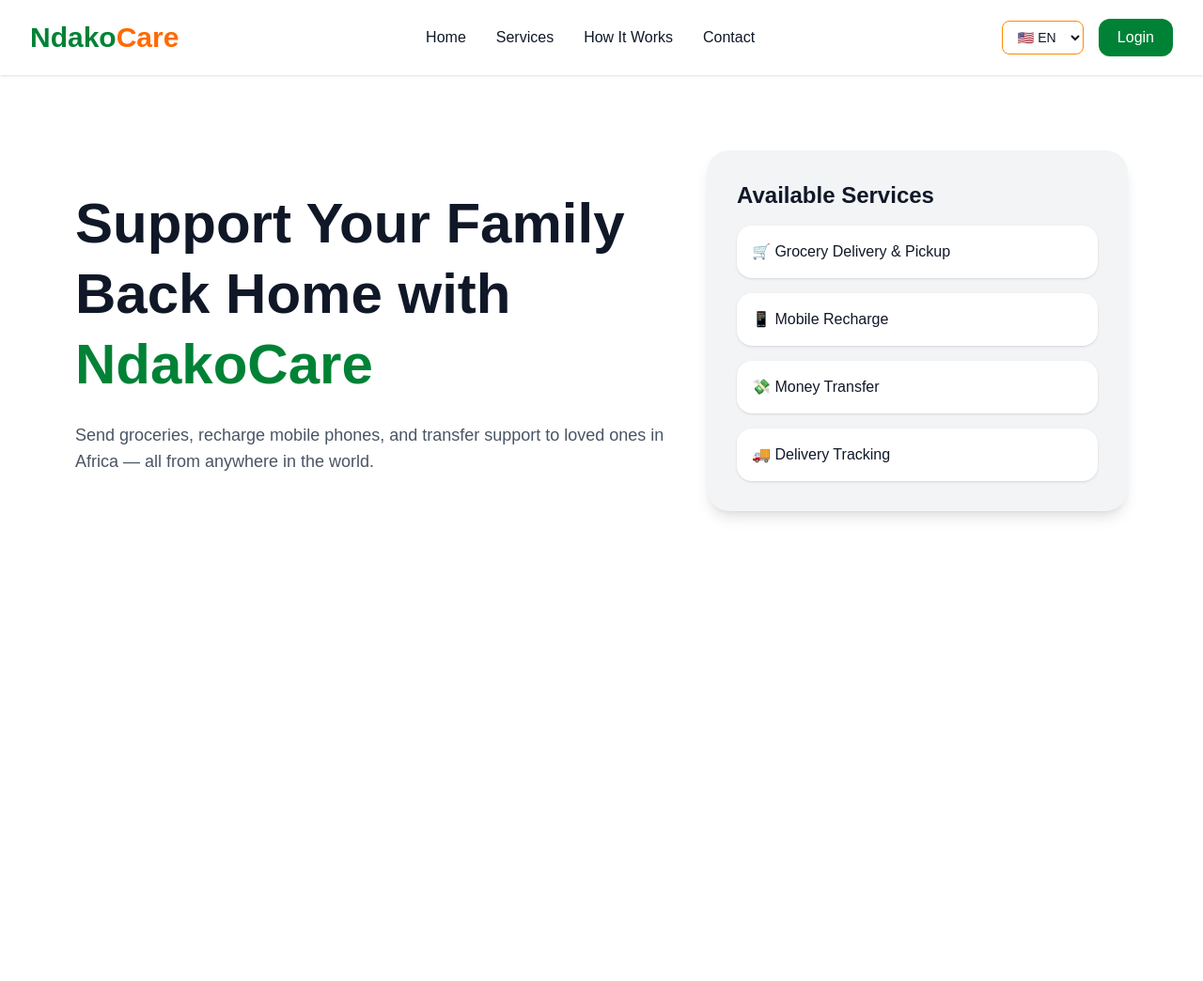
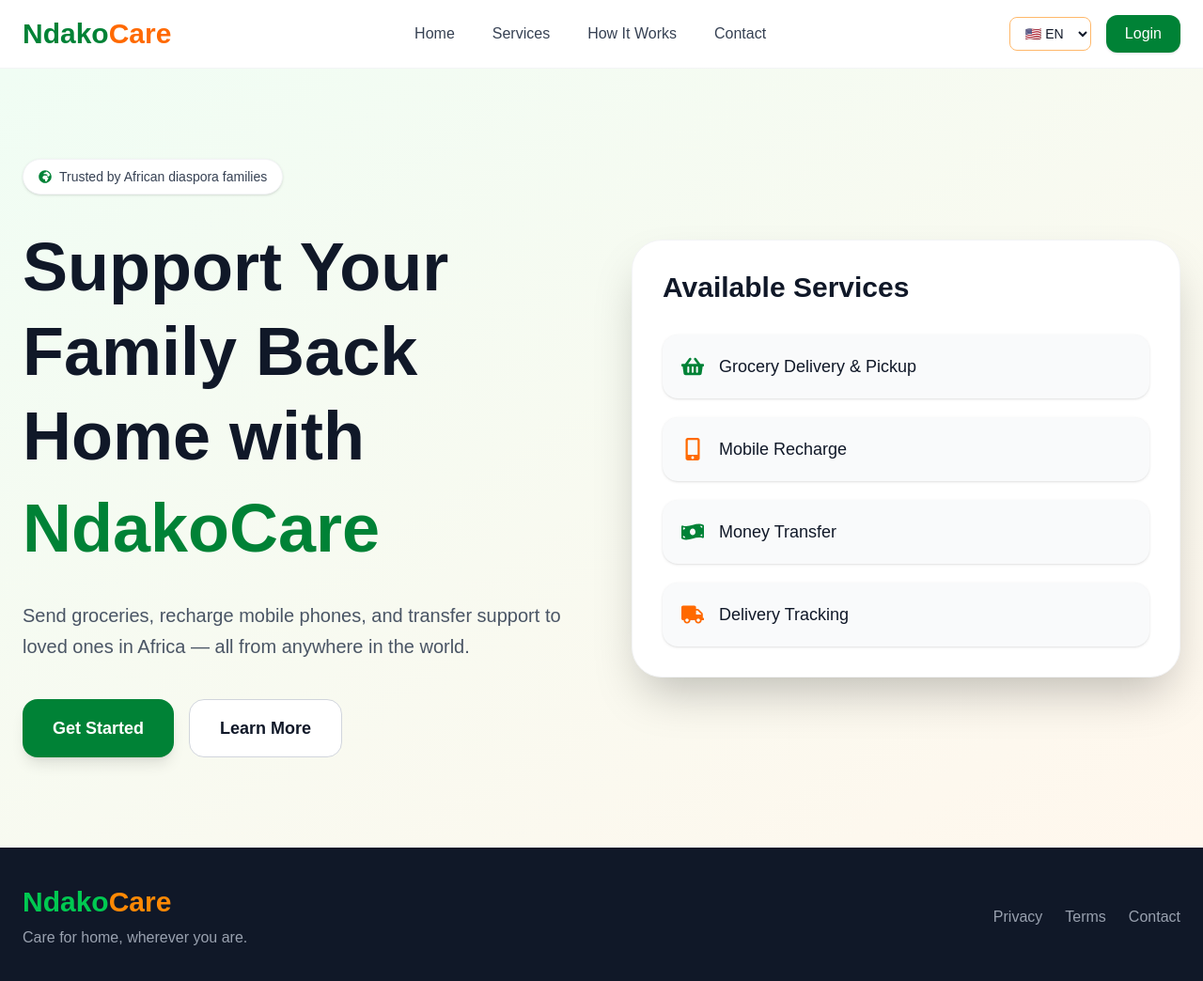
Before and after one commit to fpaida/ndakocare, a Next.js app: page / in a window 1280 px wide. Shown: the top 1044 px of the page at 94% size. Before the commit the page ends 800 px from the top, so only its background shows below. Built offline with nearby package versions, Linux system fonts and the light colour scheme.

Commit message:
Improved professional NdakoCare homepage UI

```diff
--- a/app/page.tsx
+++ b/app/page.tsx
@@ -2,8 +2,15 @@
 
 import { useState } from "react";
 
+import {
+  FaShoppingBasket,
+  FaMobileAlt,
+  FaMoneyBillWave,
+  FaTruck,
+  FaGlobeAfrica,
+} from "react-icons/fa";
+
 export default function Home() {
-
   const [language, setLanguage] = useState("en");
 
   const translations = {
@@ -13,14 +20,17 @@ export default function Home() {
       how: "How It Works",
       contact: "Contact",
       login: "Login",
-      title: "Support Your Family Back Home with",
-      subtitle:
+      heroTitle: "Support Your Family Back Home with",
+      heroSubtitle:
         "Send groceries, recharge mobile phones, and transfer support to loved ones in Africa — all from anywhere in the world.",
+      getStarted: "Get Started",
+      learnMore: "Learn More",
+      available: "Available Services",
       grocery: "Grocery Delivery & Pickup",
       recharge: "Mobile Recharge",
       transfer: "Money Transfer",
       tracking: "Delivery Tracking",
-      available: "Available Services",
+      trusted: "Trusted by African diaspora families",
     },
 
     fr: {
@@ -29,14 +39,17 @@ export default function Home() {
       how: "Fonctionnement",
       contact: "Contact",
       login: "Connexion",
-      title: "Soutenez Votre Famille au Pays avec",
-      subtitle:
+      heroTitle: "Soutenez Votre Famille au Pays avec",
+      heroSubtitle:
         "Envoyez des courses, rechargez des téléphones mobiles et transférez de l’aide à vos proches en Afrique — depuis n’importe où dans le monde.",
+      getStarted: "Commencer",
+      learnMore: "En savoir plus",
+      available: "Services Disponibles",
       grocery: "Livraison & Retrait des Courses",
       recharge: "Recharge Mobile",
       transfer: "Transfert d’Argent",
       tracking: "Suivi de Livraison",
-      available: "Services Disponibles",
+      trusted: "Adopté par les familles de la diaspora africaine",
     },
   };
 
@@ -46,83 +59,135 @@ export default function Home() {
     <main className="min-h-screen bg-white text-gray-900">
 
       {/* NAVBAR */}
-      <nav className="flex items-center justify-between px-8 py-5 shadow-sm">
+      <nav className="sticky top-0 z-50 bg-white/90 backdrop-blur-md border-b border-gray-100">
+
+        <div className="max-w-7xl mx-auto flex items-center justify-between px-6 py-4">
 
           {/* LOGO */}
-        <div className="text-3xl font-bold">
+          <div className="text-3xl font-extrabold">
             <span className="text-green-700">Ndako</span>
             <span className="text-orange-500">Care</span>
           </div>
 
           {/* NAV LINKS */}
-        <div className="hidden md:flex gap-8 font-medium">
-          <a href="#" className="hover:text-green-700">{t.home}</a>
-          <a href="#" className="hover:text-green-700">{t.services}</a>
-          <a href="#" className="hover:text-green-700">{t.how}</a>
-          <a href="#" className="hover:text-green-700">{t.contact}</a>
+          <div className="hidden md:flex gap-10 font-medium text-gray-700">
+            <a href="#" className="hover:text-green-700 transition">
+              {t.home}
+            </a>
+
+            <a href="#" className="hover:text-green-700 transition">
+              {t.services}
+            </a>
+
+            <a href="#" className="hover:text-green-700 transition">
+              {t.how}
+            </a>
+
+            <a href="#" className="hover:text-green-700 transition">
+              {t.contact}
+            </a>
           </div>
 
           {/* RIGHT SIDE */}
           <div className="flex items-center gap-4">
 
-          {/* LANGUAGE SWITCHER */}
             <select
               value={language}
               onChange={(e) => setLanguage(e.target.value)}
-            className="border border-orange-400 rounded-lg px-3 py-2 text-sm"
+              className="border border-orange-300 rounded-lg px-3 py-2 text-sm"
             >
               <option value="en">🇺🇸 EN</option>
               <option value="fr">🇫🇷 FR</option>
             </select>
 
-          {/* LOGIN BUTTON */}
-          <button className="bg-green-700 text-white px-5 py-2 rounded-xl hover:bg-green-800 transition">
+            <button className="bg-green-700 text-white px-5 py-2 rounded-xl hover:bg-green-800 transition shadow">
               {t.login}
             </button>
+
+          </div>
 
         </div>
 
       </nav>
 
       {/* HERO SECTION */}
-      <section className="px-8 py-20 md:px-20 flex flex-col md:flex-row items-center justify-between gap-10">
+      <section className="bg-gradient-to-br from-green-50 to-orange-50">
 
-        <div className="max-w-2xl">
+        <div className="max-w-7xl mx-auto px-6 py-24 grid md:grid-cols-2 gap-16 items-center">
 
-          <h1 className="text-5xl md:text-6xl font-bold leading-tight">
-            {t.title}{" "}
-            <span className="text-green-700">NdakoCare</span>
+          {/* LEFT SIDE */}
+          <div>
+
+            <div className="inline-flex items-center gap-2 bg-white shadow-sm border border-gray-100 rounded-full px-4 py-2 text-sm font-medium text-gray-700 mb-8">
+              <FaGlobeAfrica className="text-green-700" />
+              {t.trusted}
+            </div>
+
+            <h1 className="text-5xl md:text-7xl font-extrabold leading-tight">
+
+              {t.heroTitle}
+
+              <span className="block text-green-700 mt-2">
+                NdakoCare
+              </span>
+
             </h1>
 
-          <p className="mt-6 text-lg text-gray-600">
-            {t.subtitle}
+            <p className="mt-8 text-xl text-gray-600 leading-relaxed">
+              {t.heroSubtitle}
             </p>
+
+            <div className="mt-10 flex flex-wrap gap-4">
+
+              <button className="bg-green-700 hover:bg-green-800 transition text-white px-8 py-4 rounded-2xl text-lg font-semibold shadow-lg">
+                {t.getStarted}
+              </button>
+
+              <button className="bg-white border border-gray-300 hover:bg-gray-100 transition px-8 py-4 rounded-2xl text-lg font-semibold">
+                {t.learnMore}
+              </button>
 
             </div>
 
-        {/* SERVICES CARD */}
-        <div className="bg-gray-100 p-8 rounded-3xl shadow-lg w-full max-w-md">
+          </div>
 
-          <h2 className="text-2xl font-bold mb-4">
+          {/* RIGHT SIDE CARD */}
+          <div className="bg-white p-8 rounded-[2rem] shadow-2xl border border-gray-100">
+
+            <h2 className="text-3xl font-bold mb-8">
               {t.available}
             </h2>
 
-          <div className="space-y-4">
+            <div className="space-y-5">
 
-            <div className="bg-white p-4 rounded-2xl shadow-sm">
-              🛒 {t.grocery}
+              <div className="flex items-center gap-4 bg-gray-50 hover:bg-green-50 transition p-5 rounded-2xl shadow-sm">
+                <FaShoppingBasket className="text-green-700 text-2xl" />
+                <span className="font-medium text-lg">
+                  {t.grocery}
+                </span>
               </div>
 
-            <div className="bg-white p-4 rounded-2xl shadow-sm">
-              📱 {t.recharge}
+              <div className="flex items-center gap-4 bg-gray-50 hover:bg-green-50 transition p-5 rounded-2xl shadow-sm">
+                <FaMobileAlt className="text-orange-500 text-2xl" />
+                <span className="font-medium text-lg">
+                  {t.recharge}
+                </span>
               </div>
 
-            <div className="bg-white p-4 rounded-2xl shadow-sm">
-              💸 {t.transfer}
+              <div className="flex items-center gap-4 bg-gray-50 hover:bg-green-50 transition p-5 rounded-2xl shadow-sm">
+                <FaMoneyBillWave className="text-green-700 text-2xl" />
+                <span className="font-medium text-lg">
+                  {t.transfer}
+                </span>
               </div>
 
-            <div className="bg-white p-4 rounded-2xl shadow-sm">
-              🚚 {t.tracking}
+              <div className="flex items-center gap-4 bg-gray-50 hover:bg-green-50 transition p-5 rounded-2xl shadow-sm">
+                <FaTruck className="text-orange-500 text-2xl" />
+                <span className="font-medium text-lg">
+                  {t.tracking}
+                </span>
+              </div>
+
             </div>
 
           </div>
@@ -131,6 +196,40 @@ export default function Home() {
 
       </section>
 
+      {/* FOOTER */}
+      <footer className="bg-gray-900 text-white py-10">
+
+        <div className="max-w-7xl mx-auto px-6 flex flex-col md:flex-row justify-between items-center gap-6">
+
+          <div>
+            <h2 className="text-3xl font-bold">
+              <span className="text-green-500">Ndako</span>
+              <span className="text-orange-400">Care</span>
+            </h2>
+
+            <p className="text-gray-400 mt-2">
+              Care for home, wherever you are.
+            </p>
+          </div>
+
+          <div className="flex gap-6 text-gray-400">
+            <a href="#" className="hover:text-white transition">
+              Privacy
+            </a>
+
+            <a href="#" className="hover:text-white transition">
+              Terms
+            </a>
+
+            <a href="#" className="hover:text-white transition">
+              Contact
+            </a>
+          </div>
+
+        </div>
+
+      </footer>
+
     </main>
   );
 }
--- a/package.json
+++ b/package.json
@@ -11,7 +11,8 @@
   "dependencies": {
     "next": "16.2.6",
     "react": "19.2.4",
-    "react-dom": "19.2.4"
+    "react-dom": "19.2.4",
+    "react-icons": "^5.6.0"
   },
   "devDependencies": {
     "@tailwindcss/postcss": "^4",
```
Also changed, not shown: 1 other file (tests, documents, lock files or other folders). Lines whose indentation alone changed are shown as unchanged.
